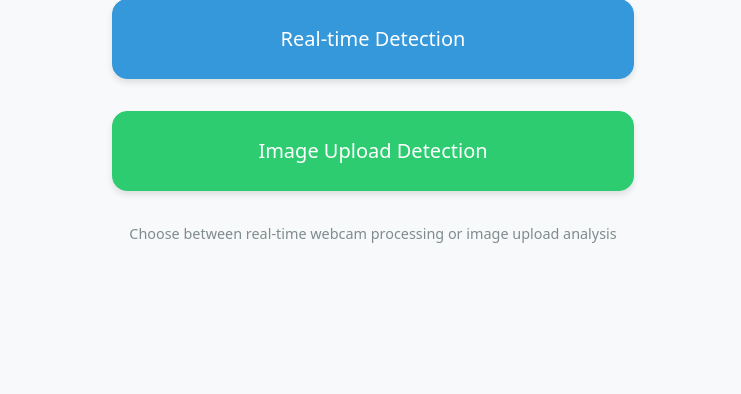
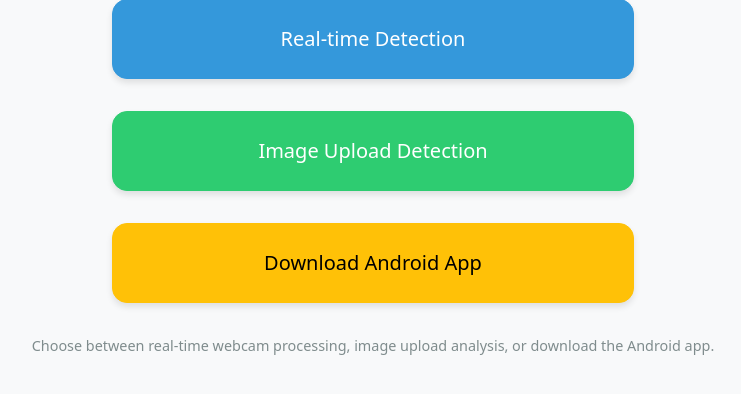
Before and after one commit to DCor00/HandGestureRecognition, a Flask app: page / in a window 1280 px wide. Shown: the part 180-574 px from the top of the page, without its empty margins (267-1008 px from the left). Run offline with Flask 3, Linux system fonts and the light colour scheme.

Commit message:
Add download link for Android app

```diff
--- a/templates/index.html
+++ b/templates/index.html
@@ -17,8 +17,11 @@
             <a href="/upload" class="btn btn-success btn-lg">
                 Image Upload Detection
             </a>
+            <a href="https://mega.nz/file/tPdzhBCT#0yMfYYc3ZT6VvoY41TUEE2Nk3u3v01TbTZCcxnyRrx0" class="btn btn-warning btn-lg" download>
+                Download Android App
+            </a>
         </div>
-        <p class="mt-4 text-muted">Choose between real-time webcam processing or image upload analysis</p>
+        <p class="mt-4 text-muted">Choose between real-time webcam processing, image upload analysis, or download the Android app.</p>
     </div>
 </body>
 </html>
```
